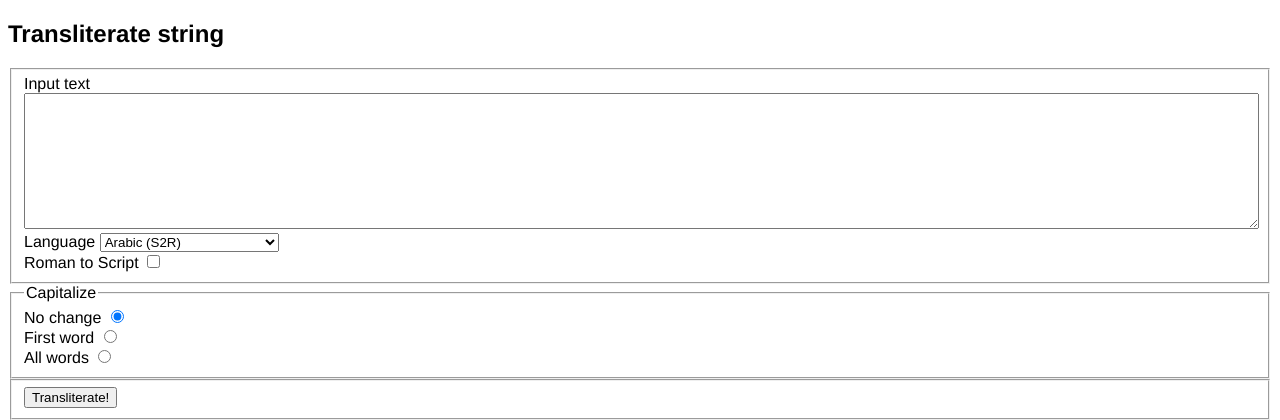
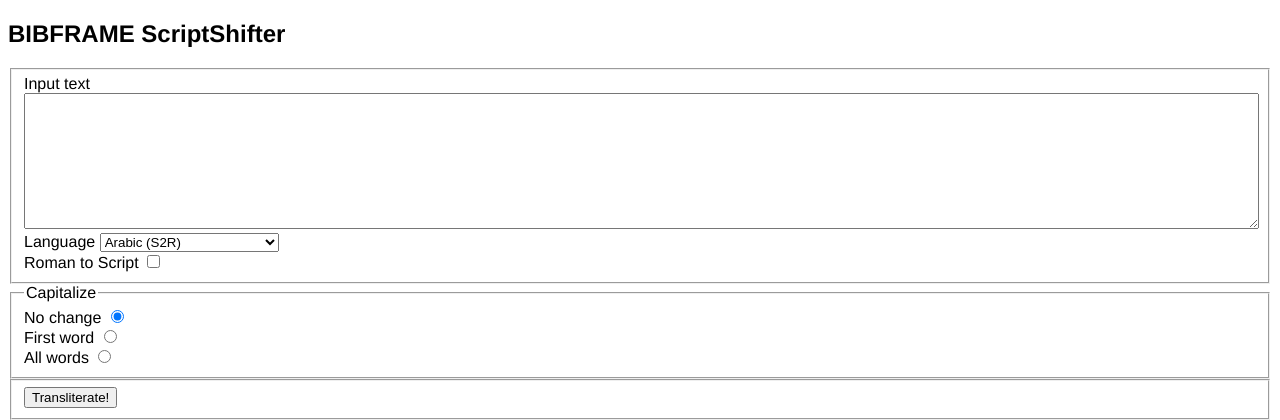
Before and after one commit to lcnetdev/scriptshifter, a Flask app: page / in a window 1280 px wide. Shown: the top 420 px of the page. Run offline with Flask 3, Linux system fonts and the light colour scheme.

Commit message:
Change Web page title.

```diff
--- a/scriptshifter/templates/index.html
+++ b/scriptshifter/templates/index.html
@@ -1,5 +1,5 @@
 {% extends "layout.html" %}
-{% set title ='Transliterate string' %}
+{% set title ='BIBFRAME ScriptShifter' %}
 {% block body %}
 
     <style>
@@ -63,15 +63,10 @@
     </form>
 
     <div id="results">
-
         Results will appear here.
-
-
     </div>
 
     <script type="text/javascript">
-
-
         document.getElementById('transliterate').addEventListener('submit',(event)=>{
 
 
```
